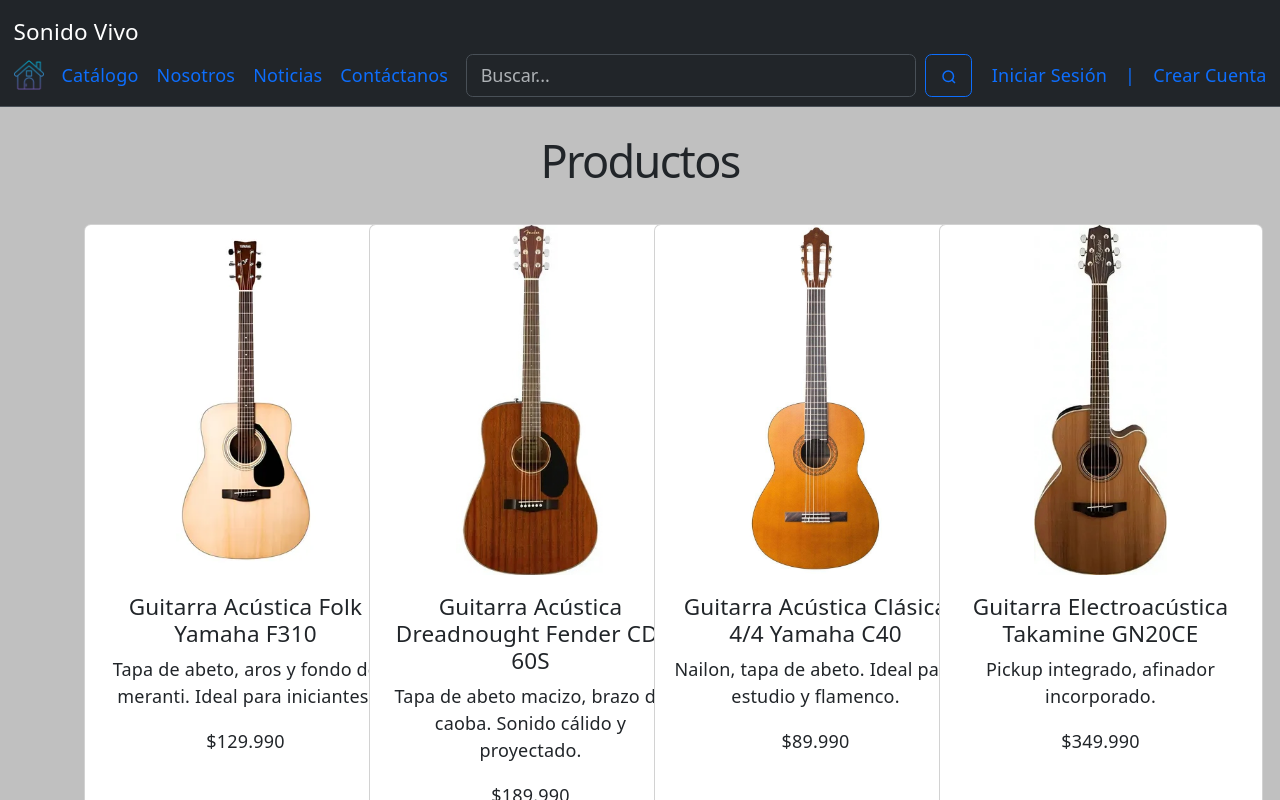
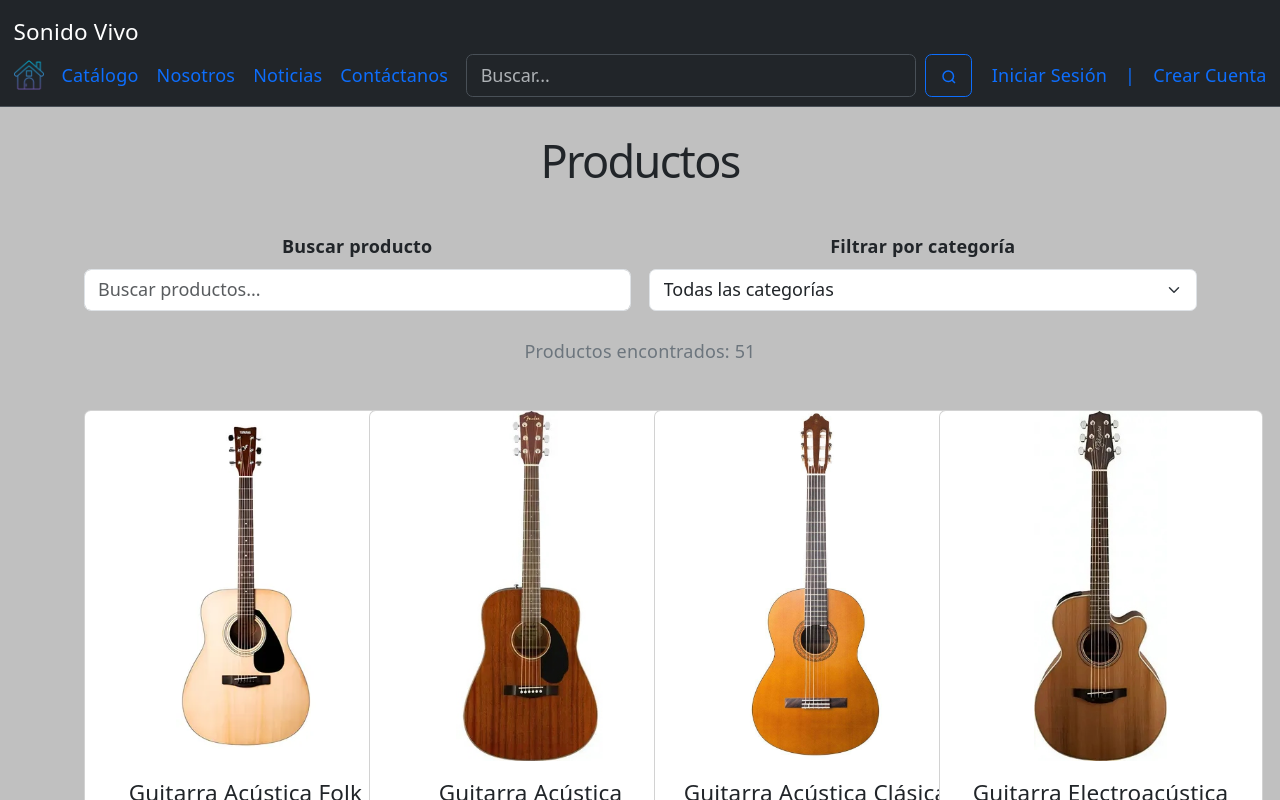
Before and after one commit to CoteCruces/sonido-vivo-v2, a React (Vite) app: page /catalogo in a window 1280 px wide. Shown: the top 800 px of the page. Built offline with nearby package versions, Linux system fonts and the light colour scheme.

Commit message:
Busqueda y categorías
Se añadió busqueda por categorias y 2 barras de busqueda funcionales. 1 en toda la página y otra en el catalogo.

```diff
--- /dev/null
+++ b/src/componentes/moleculas/BuscadorNavbar.tsx
@@ -0,0 +1,66 @@
+
+import { useState } from "react";
+import type { FormEvent } from "react";
+import { useNavigate } from "react-router-dom";
+
+function BuscadorNavbar() {
+    const [texto, setTexto] = useState("");
+    const navigate = useNavigate();
+
+    const buscar = (e: FormEvent<HTMLFormElement>) => {
+        e.preventDefault();
+
+        const busqueda = texto.trim();
+
+        if (busqueda) {
+            navigate(
+                `/catalogo?buscar=${encodeURIComponent(busqueda)}`
+            );
+        } else {
+            navigate("/catalogo");
+        }
+    };
+
+    return (
+        <form
+            className="hstack gap-2"
+            role="search"
+            onSubmit={buscar}
+        >
+            <input
+                className="form-control"
+                type="search"
+                placeholder="Buscar..."
+                aria-label="Buscar"
+                value={texto}
+                onChange={(e) => setTexto(e.target.value)}
+                style={{
+                    width: "450px",
+                    maxWidth: "100%",
+                    minWidth: 0
+                }}
+            />
+
+            <button
+                type="submit"
+                className="btn btn-outline-primary"
+                aria-label="Buscar productos"
+            >
+                <svg
+                    xmlns="http://www.w3.org/2000/svg"
+                    width="18"
+                    height="18"
+                    fill="none"
+                    stroke="currentColor"
+                    strokeWidth="2"
+                    viewBox="0 0 24 24"
+                >
+                    <circle cx="11" cy="11" r="7" />
+                    <path d="m20 20-4-4" />
+                </svg>
+            </button>
+        </form>
+    );
+}
+
+export default BuscadorNavbar;
--- /dev/null
+++ b/src/componentes/moleculas/FiltroCategoria.tsx
@@ -0,0 +1,42 @@
+interface Props {
+    categorias: string[];
+    valor: string;
+    alCambiar: (categoria: string) => void;
+}
+
+function FiltroCategoria({
+    categorias,
+    valor,
+    alCambiar
+}: Props) {
+    return (
+        <div>
+            <label
+                htmlFor="filtroCategoria"
+                className="form-label fw-semibold"
+            >
+                Filtrar por categoría
+            </label>
+
+            <select
+                id="filtroCategoria"
+                className="form-select"
+                value={valor}
+                onChange={(e) => alCambiar(e.target.value)}
+            >
+                <option value="">Todas las categorías</option>
+
+                {categorias.map((categoria) => (
+                    <option
+                        key={categoria}
+                        value={categoria}
+                    >
+                        {categoria}
+                    </option>
+                ))}
+            </select>
+        </div>
+    );
+}
+
+export default FiltroCategoria;
--- a/src/componentes/organismos/Navbar.tsx
+++ b/src/componentes/organismos/Navbar.tsx
@@ -1,5 +1,6 @@
 
 import { Link } from "react-router-dom";
+import BuscadorNavbar from "../moleculas/BuscadorNavbar";
 
 function Navbar() {
     return (
@@ -40,35 +41,7 @@ function Navbar() {
                         Contáctanos
                     </Link>
 
-                <div className="hstack gap-2" role="search">
-                    <input
-                        className="form-control"
-                        type="search"
-                        placeholder="Buscar..."
-                        aria-label="Buscar"
-                        style={{ width: "450px" }}
-                    />
-
-                    <Link
-                        to="/catalogo"
-                        className="btn btn-outline-primary"
-                        aria-label="Ir al catálogo"
-                    >
-                        <svg
-                            xmlns="http://www.w3.org/2000/svg"
-                            width="18"
-                            height="18"
-                            fill="none"
-                            stroke="currentColor"
-                            strokeWidth="2"
-                            viewBox="0 0 24 24"
-                        >
-                            <circle cx="11" cy="11" r="7" />
-                            <path d="m20 20-4-4" />
-                        </svg>
-                    </Link>
-                </div>
-
+                <BuscadorNavbar />
 
                     <div className="d-flex align-items-center ms-auto gap-3">
 
--- a/src/componentes/paginas/Catalogo.tsx
+++ b/src/componentes/paginas/Catalogo.tsx
@@ -1,8 +1,9 @@
-
 import { useState } from "react";
 import CardCatalogo from "../moleculas/CardCatalogo";
 import { obtenerProductos } from "../servicios/productosService";
 import type { Producto } from "../utilidades/tipos";
+import FiltroCategoria from "../moleculas/FiltroCategoria";
+import { useSearchParams } from "react-router-dom";
 
 function Catalogo() {
 
@@ -10,12 +11,98 @@ function Catalogo() {
         obtenerProductos
     );
 
+    const [parametros, setParametros] = useSearchParams();
+
+    const busqueda = parametros.get("buscar") ?? "";
+
+    const setBusqueda = (texto: string) => {
+        const nuevosParametros = new URLSearchParams(parametros);
+
+        if (texto.trim()) {
+            nuevosParametros.set("buscar", texto);
+        } else {
+            nuevosParametros.delete("buscar");
+        }
+
+        setParametros(nuevosParametros, { replace: true });
+    };
+
+
+    const [categoriaSeleccionada, setCategoriaSeleccionada] = useState("");
+
+    const categorias = [
+        ...new Set(listaProductos.map(
+            (producto) => producto.categoria
+        ))
+    ].sort();
+
+    // Filtrar productos según el nombre
+
+    const productosFiltrados = listaProductos.filter((producto) => {
+
+        // Filtrar por nombre
+        const coincideNombre = producto.nombre
+            .toLowerCase()
+            .includes(busqueda.toLowerCase().trim());
+
+        // Filtrar por categoría
+        const coincideCategoria =
+            categoriaSeleccionada === "" ||
+            producto.categoria === categoriaSeleccionada;
+
+        // Debe cumplir ambos filtros
+        return coincideNombre && coincideCategoria;
+    });
+
+
     return (
         <div className="container mt-4">
+
             <h1>Productos</h1>
 
+            {/* Barra de búsqueda */}
+
+            <div className="row g-3 my-4">
+
+                {/* Búsqueda por nombre */}
+                <div className="col-12 col-md-6">
+                    <label
+                        htmlFor="buscarProducto"
+                        className="form-label fw-semibold"
+                    >
+                        Buscar producto
+                    </label>
+
+                    <input
+                        id="buscarProducto"
+                        type="search"
+                        className="form-control"
+                        placeholder="Buscar productos..."
+                        value={busqueda}
+                        onChange={(e) => setBusqueda(e.target.value)}
+                    />
+                </div>
+
+                {/* Filtro por categoría */}
+                <div className="col-12 col-md-6">
+                    <FiltroCategoria
+                        categorias={categorias}
+                        valor={categoriaSeleccionada}
+                        alCambiar={setCategoriaSeleccionada}
+                    />
+                </div>
+
+            </div>
+
+            {/* Cantidad de resultados */}
+            <p className="text-secondary">
+                Productos encontrados: {productosFiltrados.length}
+            </p>
+
+            {/* Productos */}
             <div className="row g-4 mt-2">
-                {listaProductos.map((producto) => (
+
+                {productosFiltrados.map((producto) => (
                     <div
                         className="col-12 col-md-6 col-lg-4 col-xl-3"
                         key={producto.id}
@@ -23,7 +110,16 @@ function Catalogo() {
                         <CardCatalogo producto={producto} />
                     </div>
                 ))}
+
             </div>
+
+            {/* Sin resultados */}
+            {productosFiltrados.length === 0 && (
+                <div className="alert alert-warning mt-4">
+                    No se encontraron productos.
+                </div>
+            )}
+
         </div>
     );
 }
```
